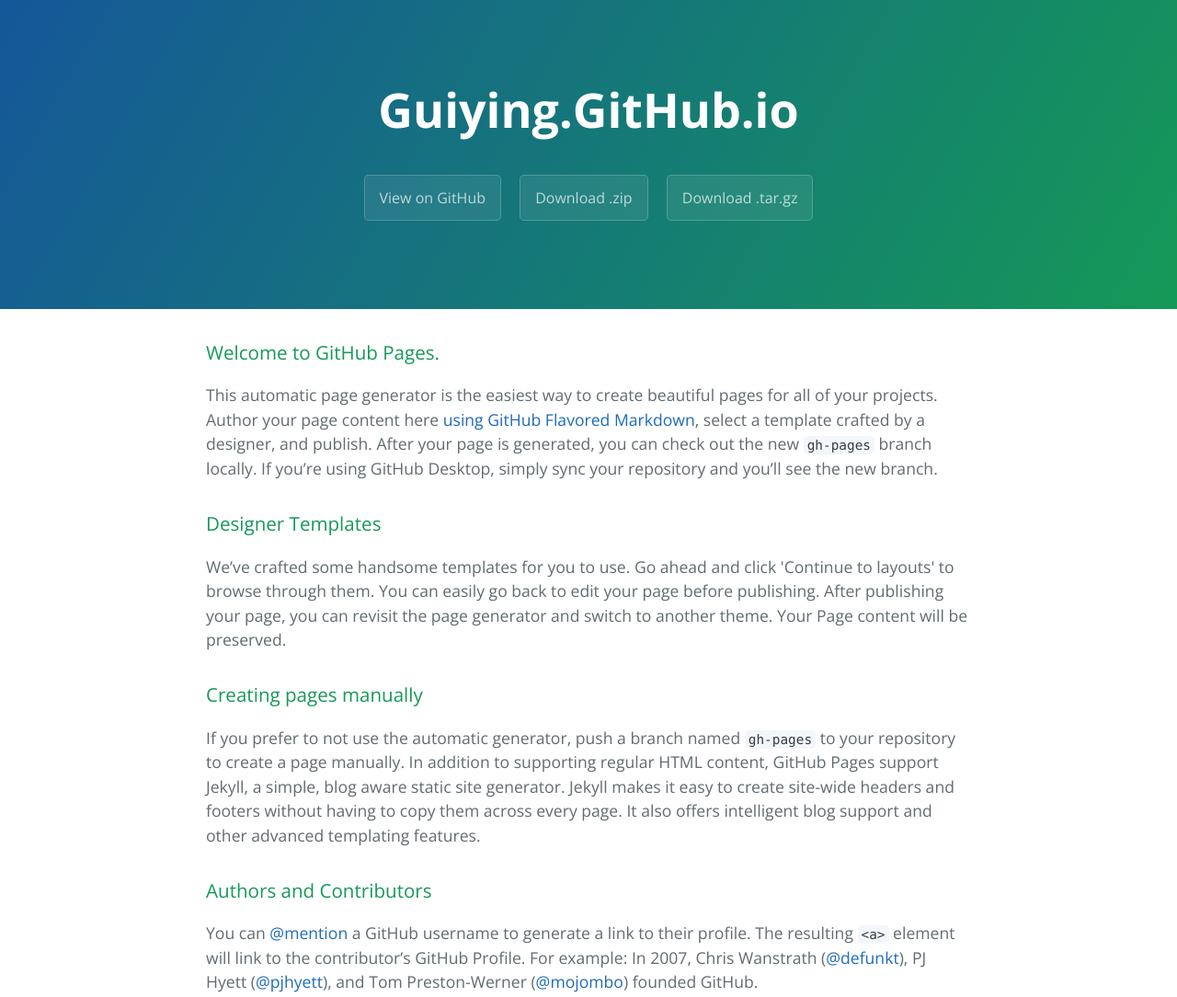
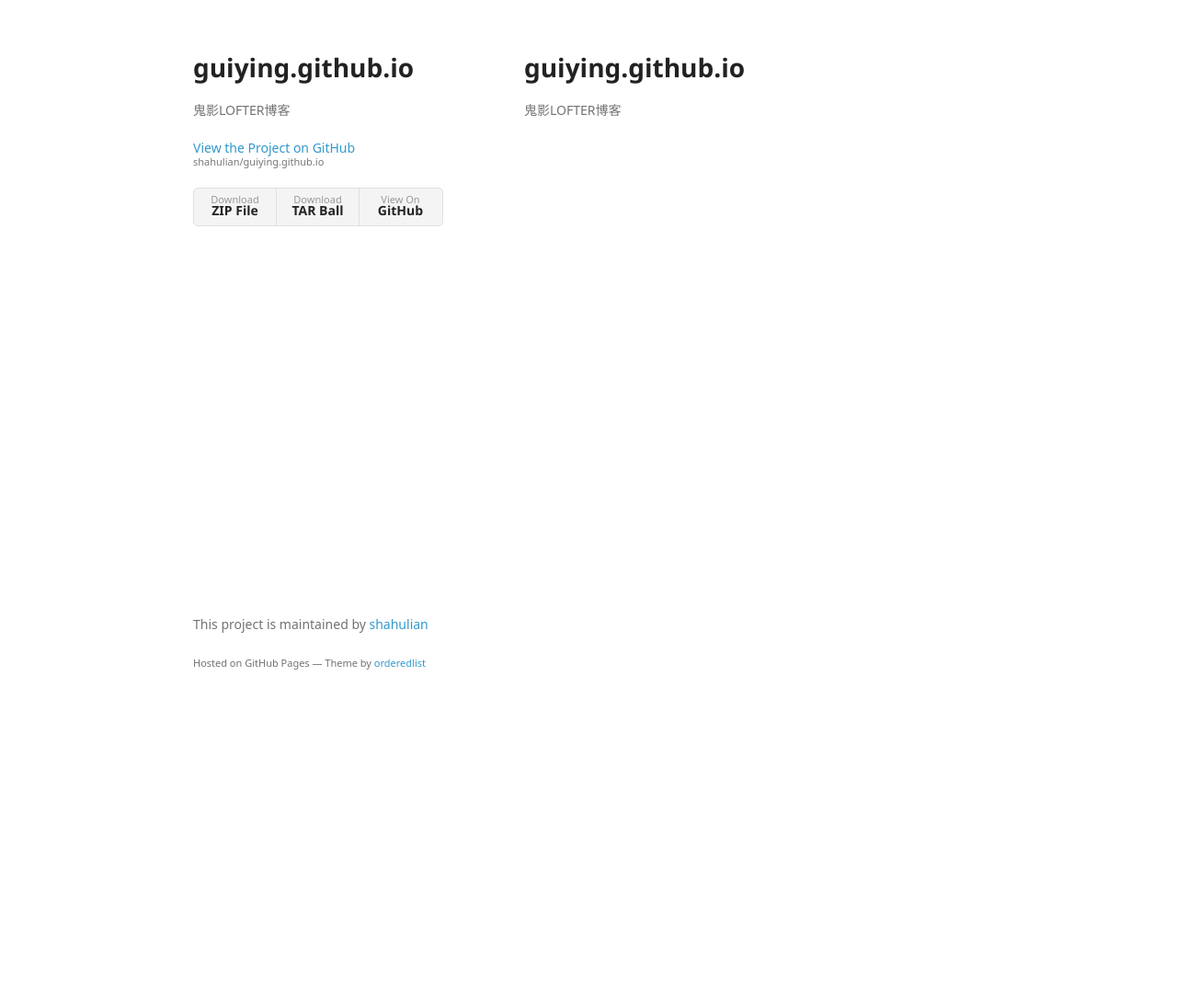
Before and after one commit to shahulian/guiying.github.io, a plain HTML site: page index.html in a window 1280 px wide. Shown: the top 1084 px of the page at 92% size. After the commit the page ends 800 px from the top, so only its background shows below. Drawn offline with nearby package versions, Linux system fonts and the light colour scheme; a web font is replaced by a local one.

Commit message:
Create gh-pages branch via GitHub

```diff
--- a/index.html
+++ b/index.html
@@ -1,57 +1,44 @@
-<!DOCTYPE html>
-<html lang="en-us">
+<!doctype html>
+<html>
   <head>
-    <meta charset="UTF-8">
-    <title>Guiying.GitHub.io by shahulian</title>
-    <meta name="viewport" content="width=device-width, initial-scale=1">
-    <link rel="stylesheet" type="text/css" href="stylesheets/normalize.css" media="screen">
-    <link href='https://fonts.googleapis.com/css?family=Open+Sans:400,700' rel='stylesheet' type='text/css'>
-    <link rel="stylesheet" type="text/css" href="stylesheets/stylesheet.css" media="screen">
-    <link rel="stylesheet" type="text/css" href="stylesheets/github-light.css" media="screen">
+    <meta charset="utf-8">
+    <meta http-equiv="X-UA-Compatible" content="chrome=1">
+    <title>guiying.github.io by shahulian</title>
+
+    <link rel="stylesheet" href="stylesheets/styles.css">
+    <link rel="stylesheet" href="stylesheets/github-light.css">
+    <meta name="viewport" content="width=device-width">
+    <!--[if lt IE 9]>
+    <script src="//html5shiv.googlecode.com/svn/trunk/html5.js"></script>
+    <![endif]-->
   </head>
   <body>
-    <section class="page-header">
-      <h1 class="project-name">Guiying.GitHub.io</h1>
-      <h2 class="project-tagline"></h2>
-      <a href="https://github.com/shahulian/guiying.github.io" class="btn">View on GitHub</a>
-      <a href="https://github.com/shahulian/guiying.github.io/zipball/master" class="btn">Download .zip</a>
-      <a href="https://github.com/shahulian/guiying.github.io/tarball/master" class="btn">Download .tar.gz</a>
-    </section>
+    <div class="wrapper">
+      <header>
+        <h1>guiying.github.io</h1>
+        <p>鬼影LOFTER博客</p>
 
-    <section class="main-content">
-      <h3>
-<a id="welcome-to-github-pages" class="anchor" href="#welcome-to-github-pages" aria-hidden="true"><span class="octicon octicon-link"></span></a>Welcome to GitHub Pages.</h3>
+        <p class="view"><a href="https://github.com/shahulian/guiying.github.io">View the Project on GitHub <small>shahulian/guiying.github.io</small></a></p>
 
-<p>This automatic page generator is the easiest way to create beautiful pages for all of your projects. Author your page content here <a href="https://guides.github.com/features/mastering-markdown/">using GitHub Flavored Markdown</a>, select a template crafted by a designer, and publish. After your page is generated, you can check out the new <code>gh-pages</code> branch locally. If you’re using GitHub Desktop, simply sync your repository and you’ll see the new branch.</p>
 
-<h3>
-<a id="designer-templates" class="anchor" href="#designer-templates" aria-hidden="true"><span class="octicon octicon-link"></span></a>Designer Templates</h3>
+        <ul>
+          <li><a href="https://github.com/shahulian/guiying.github.io/zipball/master">Download <strong>ZIP File</strong></a></li>
+          <li><a href="https://github.com/shahulian/guiying.github.io/tarball/master">Download <strong>TAR Ball</strong></a></li>
+          <li><a href="https://github.com/shahulian/guiying.github.io">View On <strong>GitHub</strong></a></li>
+        </ul>
+      </header>
+      <section>
+        <h1>
+<a id="guiyinggithubio" class="anchor" href="#guiyinggithubio" aria-hidden="true"><span class="octicon octicon-link"></span></a>guiying.github.io</h1>
 
-<p>We’ve crafted some handsome templates for you to use. Go ahead and click 'Continue to layouts' to browse through them. You can easily go back to edit your page before publishing. After publishing your page, you can revisit the page generator and switch to another theme. Your Page content will be preserved.</p>
-
-<h3>
-<a id="creating-pages-manually" class="anchor" href="#creating-pages-manually" aria-hidden="true"><span class="octicon octicon-link"></span></a>Creating pages manually</h3>
-
-<p>If you prefer to not use the automatic generator, push a branch named <code>gh-pages</code> to your repository to create a page manually. In addition to supporting regular HTML content, GitHub Pages support Jekyll, a simple, blog aware static site generator. Jekyll makes it easy to create site-wide headers and footers without having to copy them across every page. It also offers intelligent blog support and other advanced templating features.</p>
-
-<h3>
-<a id="authors-and-contributors" class="anchor" href="#authors-and-contributors" aria-hidden="true"><span class="octicon octicon-link"></span></a>Authors and Contributors</h3>
-
-<p>You can <a href="https://github.com/blog/821" class="user-mention">@mention</a> a GitHub username to generate a link to their profile. The resulting <code>&lt;a&gt;</code> element will link to the contributor’s GitHub Profile. For example: In 2007, Chris Wanstrath (<a href="https://github.com/defunkt" class="user-mention">@defunkt</a>), PJ Hyett (<a href="https://github.com/pjhyett" class="user-mention">@pjhyett</a>), and Tom Preston-Werner (<a href="https://github.com/mojombo" class="user-mention">@mojombo</a>) founded GitHub.</p>
-
-<h3>
-<a id="support-or-contact" class="anchor" href="#support-or-contact" aria-hidden="true"><span class="octicon octicon-link"></span></a>Support or Contact</h3>
-
-<p>Having trouble with Pages? Check out our <a href="https://help.github.com/pages">documentation</a> or <a href="https://github.com/contact">contact support</a> and we’ll help you sort it out.</p>
-
-      <footer class="site-footer">
-        <span class="site-footer-owner"><a href="https://github.com/shahulian/guiying.github.io">Guiying.GitHub.io</a> is maintained by <a href="https://github.com/shahulian">shahulian</a>.</span>
-
-        <span class="site-footer-credits">This page was generated by <a href="https://pages.github.com">GitHub Pages</a> using the <a href="https://github.com/jasonlong/cayman-theme">Cayman theme</a> by <a href="https://twitter.com/jasonlong">Jason Long</a>.</span>
+<p>鬼影LOFTER博客</p>
+      </section>
+      <footer>
+        <p>This project is maintained by <a href="https://github.com/shahulian">shahulian</a></p>
+        <p><small>Hosted on GitHub Pages &mdash; Theme by <a href="https://github.com/orderedlist">orderedlist</a></small></p>
       </footer>
-
-    </section>
-
+    </div>
+    <script src="javascripts/scale.fix.js"></script>
 
   </body>
 </html>
--- /dev/null
+++ b/stylesheets/styles.css
@@ -0,0 +1,324 @@
+@font-face {
+  font-family: 'Noto Sans';
+  font-weight: 400;
+  font-style: normal;
+  src: url('../fonts/Noto-Sans-regular/Noto-Sans-regular.eot');
+  src: url('../fonts/Noto-Sans-regular/Noto-Sans-regular.eot?#iefix') format('embedded-opentype'),
+       local('Noto Sans'),
+       local('Noto-Sans-regular'),
+       url('../fonts/Noto-Sans-regular/Noto-Sans-regular.woff2') format('woff2'),
+       url('../fonts/Noto-Sans-regular/Noto-Sans-regular.woff') format('woff'),
+       url('../fonts/Noto-Sans-regular/Noto-Sans-regular.ttf') format('truetype'),
+       url('../fonts/Noto-Sans-regular/Noto-Sans-regular.svg#NotoSans') format('svg');
+}
+
+@font-face {
+  font-family: 'Noto Sans';
+  font-weight: 700;
+  font-style: normal;
+  src: url('../fonts/Noto-Sans-700/Noto-Sans-700.eot');
+  src: url('../fonts/Noto-Sans-700/Noto-Sans-700.eot?#iefix') format('embedded-opentype'),
+       local('Noto Sans Bold'),
+       local('Noto-Sans-700'),
+       url('../fonts/Noto-Sans-700/Noto-Sans-700.woff2') format('woff2'),
+       url('../fonts/Noto-Sans-700/Noto-Sans-700.woff') format('woff'),
+       url('../fonts/Noto-Sans-700/Noto-Sans-700.ttf') format('truetype'),
+       url('../fonts/Noto-Sans-700/Noto-Sans-700.svg#NotoSans') format('svg');
+}
+
+@font-face {
+  font-family: 'Noto Sans';
+  font-weight: 400;
+  font-style: italic;
+  src: url('../fonts/Noto-Sans-italic/Noto-Sans-italic.eot');
+  src: url('../fonts/Noto-Sans-italic/Noto-Sans-italic.eot?#iefix') format('embedded-opentype'),
+       local('Noto Sans Italic'),
+       local('Noto-Sans-italic'),
+       url('../fonts/Noto-Sans-italic/Noto-Sans-italic.woff2') format('woff2'),
+       url('../fonts/Noto-Sans-italic/Noto-Sans-italic.woff') format('woff'),
+       url('../fonts/Noto-Sans-italic/Noto-Sans-italic.ttf') format('truetype'),
+       url('../fonts/Noto-Sans-italic/Noto-Sans-italic.svg#NotoSans') format('svg');
+}
+
+@font-face {
+  font-family: 'Noto Sans';
+  font-weight: 700;
+  font-style: italic;
+  src: url('../fonts/Noto-Sans-700italic/Noto-Sans-700italic.eot');
+  src: url('../fonts/Noto-Sans-700italic/Noto-Sans-700italic.eot?#iefix') format('embedded-opentype'),
+       local('Noto Sans Bold Italic'),
+       local('Noto-Sans-700italic'),
+       url('../fonts/Noto-Sans-700italic/Noto-Sans-700italic.woff2') format('woff2'),
+       url('../fonts/Noto-Sans-700italic/Noto-Sans-700italic.woff') format('woff'),
+       url('../fonts/Noto-Sans-700italic/Noto-Sans-700italic.ttf') format('truetype'),
+       url('../fonts/Noto-Sans-700italic/Noto-Sans-700italic.svg#NotoSans') format('svg');
+}
+
+body {
+  background-color: #fff;
+  padding:50px;
+  font: 14px/1.5 "Noto Sans", "Helvetica Neue", Helvetica, Arial, sans-serif;
+  color:#727272;
+  font-weight:400;
+}
+
+h1, h2, h3, h4, h5, h6 {
+  color:#222;
+  margin:0 0 20px;
+}
+
+p, ul, ol, table, pre, dl {
+  margin:0 0 20px;
+}
+
+h1, h2, h3 {
+  line-height:1.1;
+}
+
+h1 {
+  font-size:28px;
+}
+
+h2 {
+  color:#393939;
+}
+
+h3, h4, h5, h6 {
+  color:#494949;
+}
+
+a {
+  color:#39c;
+  text-decoration:none;
+}
+
+a:hover {
+  color:#069;
+}
+
+a small {
+  font-size:11px;
+  color:#777;
+  margin-top:-0.3em;
+  display:block;
+}
+
+a:hover small {
+  color:#777;
+}
+
+.wrapper {
+  width:860px;
+  margin:0 auto;
+}
+
+blockquote {
+  border-left:1px solid #e5e5e5;
+  margin:0;
+  padding:0 0 0 20px;
+  font-style:italic;
+}
+
+code, pre {
+  font-family:Monaco, Bitstream Vera Sans Mono, Lucida Console, Terminal, Consolas, Liberation Mono, DejaVu Sans Mono, Courier New, monospace;
+  color:#333;
+  font-size:12px;
+}
+
+pre {
+  padding:8px 15px;
+  background: #f8f8f8;
+  border-radius:5px;
+  border:1px solid #e5e5e5;
+  overflow-x: auto;
+}
+
+table {
+  width:100%;
+  border-collapse:collapse;
+}
+
+th, td {
+  text-align:left;
+  padding:5px 10px;
+  border-bottom:1px solid #e5e5e5;
+}
+
+dt {
+  color:#444;
+  font-weight:700;
+}
+
+th {
+  color:#444;
+}
+
+img {
+  max-width:100%;
+}
+
+header {
+  width:270px;
+  float:left;
+  position:fixed;
+  -webkit-font-smoothing:subpixel-antialiased;
+}
+
+header ul {
+  list-style:none;
+  height:40px;
+  padding:0;
+  background: #f4f4f4;
+  border-radius:5px;
+  border:1px solid #e0e0e0;
+  width:270px;
+}
+
+header li {
+  width:89px;
+  float:left;
+  border-right:1px solid #e0e0e0;
+  height:40px;
+}
+
+header li:first-child a {
+  border-radius:5px 0 0 5px;
+}
+
+header li:last-child a {
+  border-radius:0 5px 5px 0;
+}
+
+header ul a {
+  line-height:1;
+  font-size:11px;
+  color:#999;
+  display:block;
+  text-align:center;
+  padding-top:6px;
+  height:34px;
+}
+
+header ul a:hover {
+  color:#999;
+}
+
+header ul a:active {
+  background-color:#f0f0f0;
+}
+
+strong {
+  color:#222;
+  font-weight:700;
+}
+
+header ul li + li + li {
+  border-right:none;
+  width:89px;
+}
+
+header ul a strong {
+  font-size:14px;
+  display:block;
+  color:#222;
+}
+
+section {
+  width:500px;
+  float:right;
+  padding-bottom:50px;
+}
+
+small {
+  font-size:11px;
+}
+
+hr {
+  border:0;
+  background:#e5e5e5;
+  height:1px;
+  margin:0 0 20px;
+}
+
+footer {
+  width:270px;
+  float:left;
+  position:fixed;
+  bottom:50px;
+  -webkit-font-smoothing:subpixel-antialiased;
+}
+
+@media print, screen and (max-width: 960px) {
+
+  div.wrapper {
+    width:auto;
+    margin:0;
+  }
+
+  header, section, footer {
+    float:none;
+    position:static;
+    width:auto;
+  }
+
+  header {
+    padding-right:320px;
+  }
+
+  section {
+    border:1px solid #e5e5e5;
+    border-width:1px 0;
+    padding:20px 0;
+    margin:0 0 20px;
+  }
+
+  header a small {
+    display:inline;
+  }
+
+  header ul {
+    position:absolute;
+    right:50px;
+    top:52px;
+  }
+}
+
+@media print, screen and (max-width: 720px) {
+  body {
+    word-wrap:break-word;
+  }
+
+  header {
+    padding:0;
+  }
+
+  header ul, header p.view {
+    position:static;
+  }
+
+  pre, code {
+    word-wrap:normal;
+  }
+}
+
+@media print, screen and (max-width: 480px) {
+  body {
+    padding:15px;
+  }
+
+  header ul {
+    width:99%;
+  }
+
+  header li, header ul li + li + li {
+    width:33%;
+  }
+}
+
+@media print {
+  body {
+    padding:0.4in;
+    font-size:12pt;
+    color:#444;
+  }
+}
```
Also changed, not shown: javascripts/scale.fix.js (added, +17 -0 lines), params.json (+1 -1 lines).
